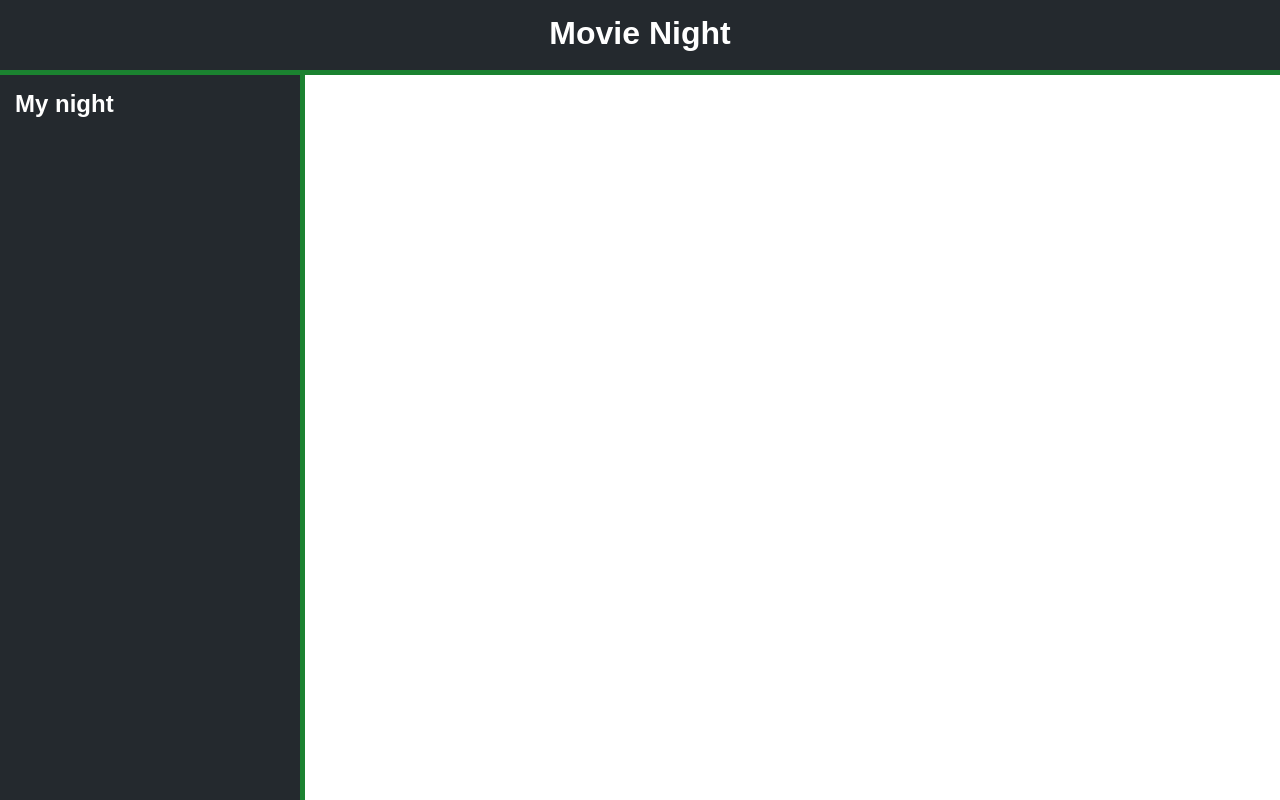
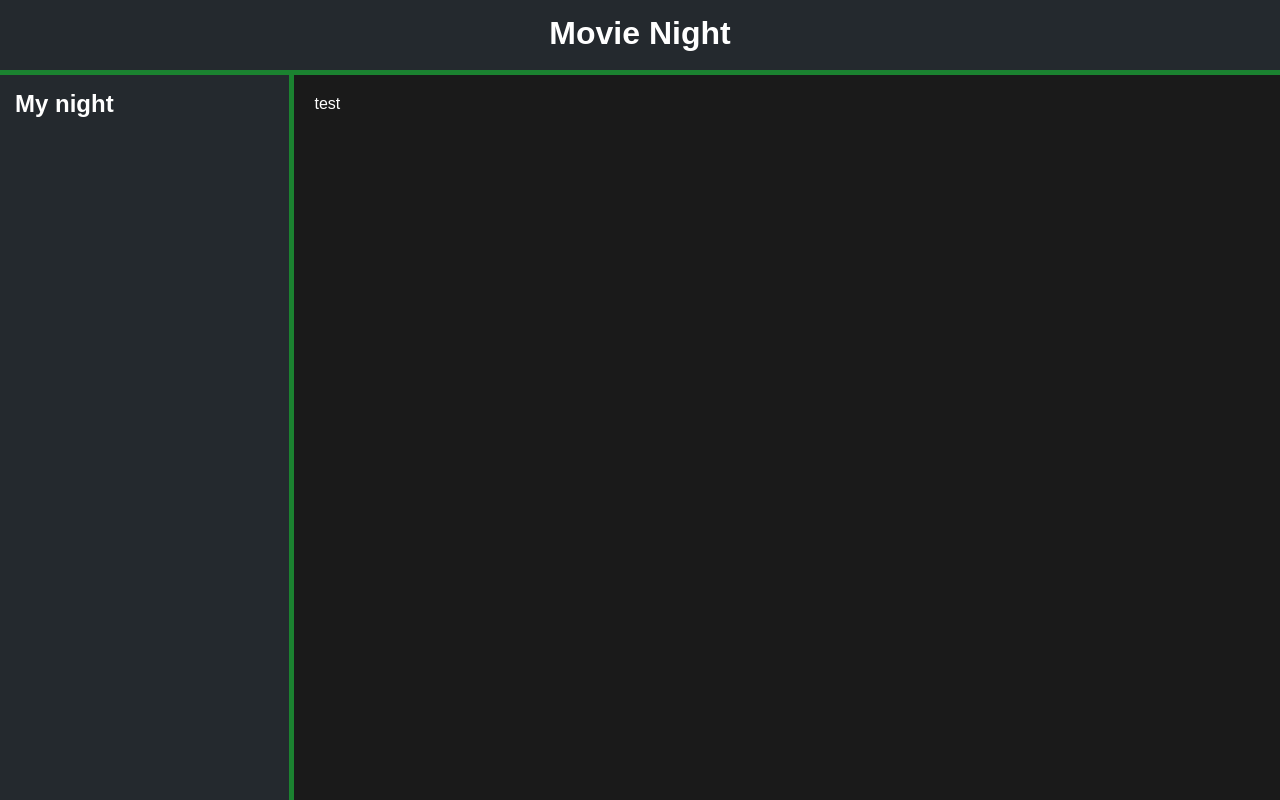
Before and after one commit to Flujible/movie-night, a React (Create React App) app: page / in a window 1280 px wide. Built offline with nearby package versions, Linux system fonts and the light colour scheme.

Commit message:
Add basic library component

```diff
--- a/src/App.js
+++ b/src/App.js
@@ -2,6 +2,8 @@ import './App.css';
 import styled from 'styled-components';
 import Header from './components/Header/Header';
 import LeftPanel from './components/LeftPanel/LeftPanel';
+import Library from './components/Library/Library';
+
 const StyledBody = styled.div`
   display: flex;
   height: calc(100% - 75px);
@@ -13,6 +15,7 @@ function App() {
       <Header/>
       <StyledBody>
         <LeftPanel/>
+        <Library/>
       </StyledBody>
     </div>
   );
--- /dev/null
+++ b/src/components/Library/Library.js
@@ -0,0 +1,11 @@
+import StyledLibrary from "./Library.style";
+
+const Library = () => {
+    return (
+        <StyledLibrary>
+            test
+        </StyledLibrary>
+    )
+}
+
+export default Library;
--- /dev/null
+++ b/src/components/Library/Library.style.js
@@ -0,0 +1,11 @@
+import styled from 'styled-components';
+
+const StyledLibrary = styled.section`
+    width: calc(100% - 300px);
+    background-color: #1a1a1a;
+    color: white;
+    overflow: auto;
+    padding: 20px;
+`;
+
+export default StyledLibrary;
```
